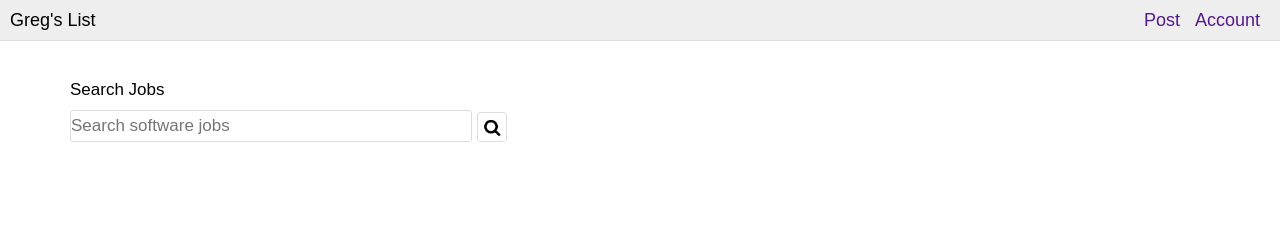
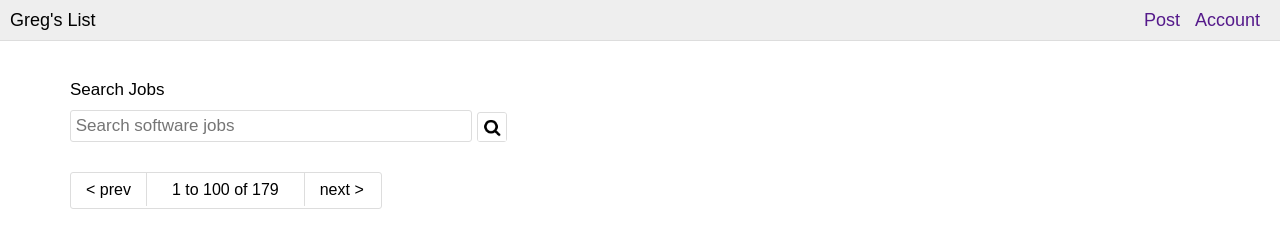
Before and after one commit to rjsabia/GregsList, a plain HTML site: page index.html in a window 1280 px wide. Drawn offline with Linux system fonts and the light colour scheme.

Commit message:
first commit after nav scroll set

```diff
--- a/index.html
+++ b/index.html
@@ -12,23 +12,29 @@
 <body>
 <!-- Below is the navigation bar top of page -->
   <header><h1><a href="http://www.gregslist.com/home">Greg's List</a></h1>
-    <nav>
+    <nav class="top-navi-position">
 	    <ul class="naviLinksRight">
 			<li><a href="http://www.gregslist.com/post" class="topnavlinks">Post</a></li>
 			<li><a href="http://www.gregslist.com/account" class="topnavlinks">Account</a></li>
 		</ul>
 	</nav>
   </header>
-  <!--this section creates the input and search functionof the site-->
+  <!--this section creates the input and search function bar of the site-->
   <section class="search-section">
   	<form action="#####.php">
   		<label for="search">Search Jobs</label>
-  		<input type="text" id="search" placeholder="Search software jobs">
+  		<input type="text" id="search" placeholder=" Search software jobs">
   		<button type="submit" class="searchButton">
   			<img src="magnifying-glass.png" class="mag-image">
   		</button>
   	</form>
   </section>
+  <!--This is the second nav area, with the option to scroll through search pages from search results-->
+  <nav class="page-scroll">
+  	<a class="page-scroll-button">< prev</a>
+  	<span class="page-number-display">1 to 100 of 179</span>
+  	<a class="page-scroll-button">next ></a>
+  </nav>
 
  <main>
 
--- a/main.css
+++ b/main.css
@@ -35,7 +35,7 @@ a:visited{
 a:hover{
 	text-decoration: underline;
 }
-nav{
+.top-navi-position{
     position: absolute;
 	right: 30px;
 	top: 10px;
@@ -92,3 +92,29 @@ form{
 .mag-image{
 	height: 100%;
 }
+.page-scroll{
+	display: inline-block;
+    font-size: 0;
+    margin-bottom: 30px;
+    margin-left: 70px;
+    border: 1px solid #DDDDDD;
+    border-radius: 3px;
+    height: 35px;
+    width: 310px;
+}
+.page-scroll-button{
+	font-size: 16px;
+	font-family: arial;
+    display: inline-block;
+    padding: 8px 15px;
+    border-radius: 3px;
+
+}
+.page-number-display{
+	font-size: 16px;
+	font-family: arial;
+    /*padding: 0 30px;*/
+    padding: 8px 25px;
+    border-left: 1px solid #DDDDDD;
+    border-right: 1px solid #DDDDDD;
+}
```
